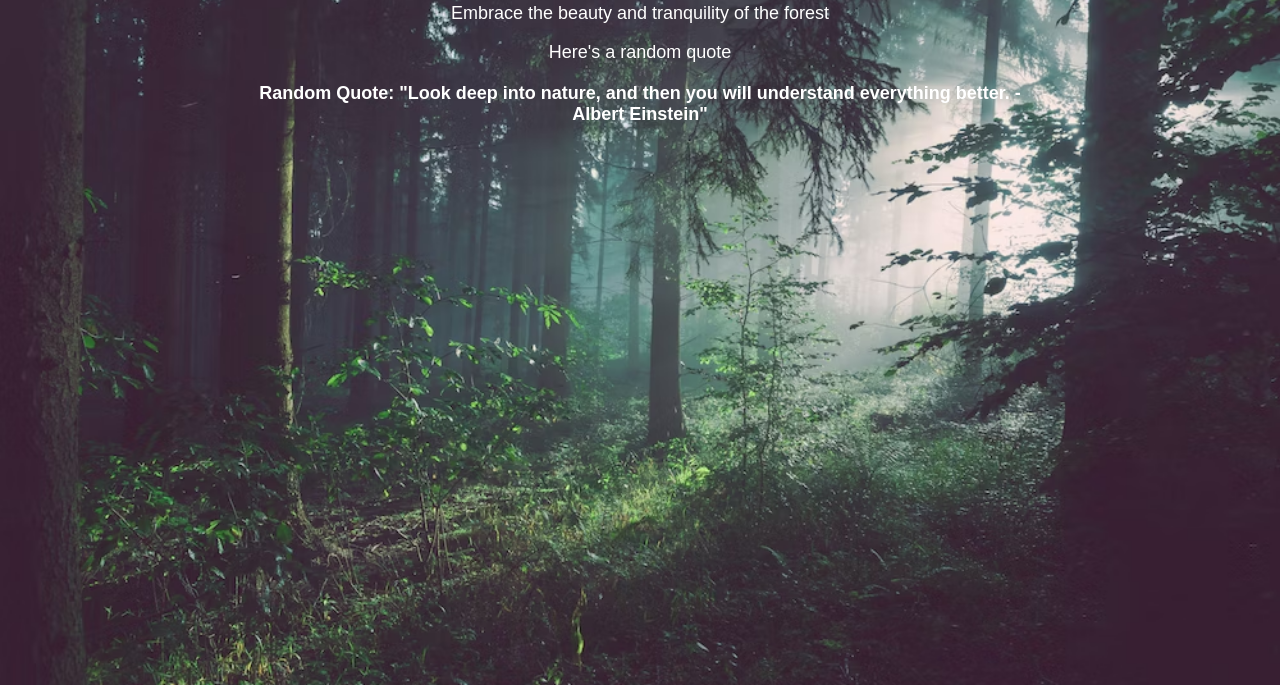
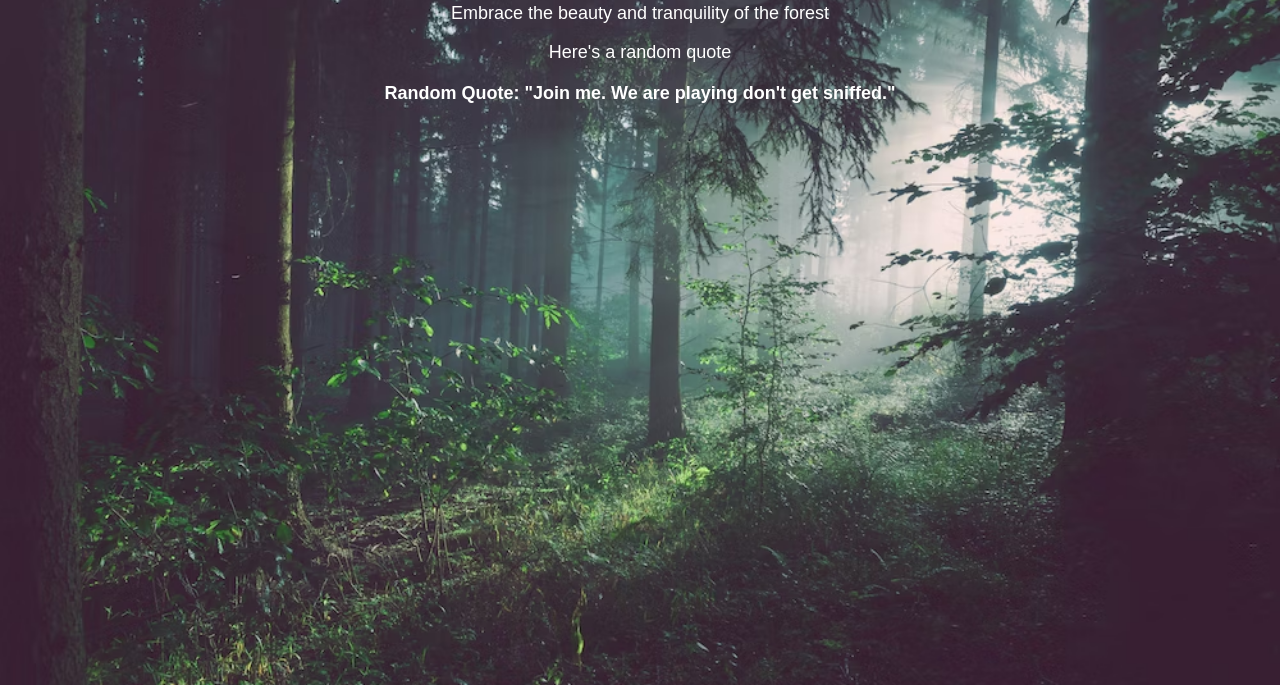
Before and after one commit to jamesmd63/website, a plain HTML site: page index.html in a window 1280 px wide. Shown: the part 115-800 px from the top of the page. Drawn offline with Linux system fonts and the light colour scheme.

Commit message:
Update index.html

```diff
--- a/index.html
+++ b/index.html
@@ -48,14 +48,104 @@
     <script>
         // Array of random forest-themed quotes
         const quotes = [
-            "In every walk with nature one receives far more than he seeks. - John Muir",
-            "The forest makes your heart gentle. You become one with it... No place for greed or anger there. - Pha Pachak",
-            "The clearest way into the Universe is through a forest wilderness. - John Muir",
-            "Look deep into nature, and then you will understand everything better. - Albert Einstein",
-            "Between every two pines is a doorway to a new world. - John Muir",
-            "Each day comes bearing its gifts. Untie the ribbon. — Ann Ruth Schabacker",
-            "Great opportunities to help others seldom come, but small ones surround us every day. — Sally Koch",
-            "A problem is a chance for you to do your best. - Duke Ellington"
+            "So he's a plantation owner? Yes.",
+            "He's got a monopoly on all the war crimes.",
+            "I want you sexually.",
+            "All villagers have boobs and they just giggle.",
+            "Oh that's my feet, sorry guys.",
+            "Im filling holes.",
+            "I would rather kill you with a massive sex toy.",
+            "I own you.",
+            "I'm messing around with A Minor.",
+            "He owns me. That’s racist. No it isn’t. I’m white.",
+            "SHUT THE FUCK UP TUBBY-LARD-ASS.",
+            "aww...I love your melons.",
+            "so fucken fat i cant even walk in a video game.",
+            "ok marshmallow picker.",
+            "The mass pass/tubbo ticket.",
+            "First the dad's pissin' me off, now he's filming rabbit porn.",
+            "Stop talking about the anatomy of the rabbit getting railed.",
+            "Don’t worry I dissect women.",
+            "Cant get through the day without lookin at the porns and wackin the weiner!" ,
+            "Bark like a dog.  You're below me.",
+            "I don't wanna fuck the Micky Mouse.",
+            "You already grabbed my dick once this evening.",
+            "The jizz glue one?",
+            "There wasn't consent on my end and you were obviously very eager to do it.",
+            "Dude, he flashed me shortly after that.",
+            "You flashed her and asked her to spoon?",
+            "Is it because you like tentacle porn?",
+            "I'm going to marvel.... I have to smell bad or they'll make fun of me.",
+            "Clap her chicas.",
+            "Bro, if you fell on your head you would die.",
+            "DO NOT tell him I'm steaming my cum.",
+            "We just gamblers falicied ourselves and won.",
+            "How to unlock the bathroom door on your friends, tutorial.",
+            "You can be a little baby if you want to.",
+            "There's like 8 billion people in Asia and I have a bigger dick than all of them.",
+            "I'm gonna go cry into my bagel.",
+            "Can my monstrous thighs fit in this ride?",
+            "Welcome Jumbo - Disney Cast Member. THAT MAN JUST CALLED ME JUMBO.",
+            "Let's play build-a-boat! Nooooooooo you're just gonna make a penis!",
+            "this penis looks very wealthy",
+            "Either super manly, or a twink breeding ground.",
+            "What kind of fucking question is that? Who the fuck ELSE would be spider gwen?",
+            "Fat jokes outside of throwing season is just fat shaming",
+            "Join me. We are playing don't get sniffed.",
+            "My entire basis of understanding has been based around porn.",
+            "He is the breed master.",
+            "God damn there's already a baby.  I'm such a good breed master",
+            "So i need to liquify once?",
+            "Don't quote stretch this ass.",
+            "you just ripped hard ass.",
+            "Are you out of the poop area? No. I don't know how to help you.",
+            "Why are we in poopville? Run into the walls, smash your face into it.",
+            "I need him like a drug, he is in my mind everyday.",
+            "Which one, skeleton or lardo?",
+            "I'm going to throw rocks until I kill penis.",
+            "The hotness of a woman fucking you. It has to be the specifics man.",
+            "This chick with a dick is hot. I’m so straight cause I’m looking at this chick with her giant dick.",
+            "Don't look up pvz snot please.",
+            "I have fallen inside the toilet...so many times",
+            "Stupid-ass fuckin' billionaires in a stupid-ass fuckin' submarine goin' down to the goddamn stupid-ass fuckin' titanic",
+            "I always get slammed in the ass by a spider",
+            "When i get a house, im painting all of my walls poop-brown. IF WE ARE STILL TOGETHER BY THEN, YOU WILL NOT PAINT THE WALLS POOP-BROWN! Already a bitch wife.",
+            "The power I hold with 3 fingers.",
+            "Oh shit! Oh shit! Oh shit! My asshole!....Stretchhh!",
+            "I need to buy the monkey. I need to buy the monkey.",
+            "wow you dont wanna comment on my fabulous tits?",
+            "I hope Kirby gives me that special birthday suprise!",
+            "I didnt take off my underwear just to be ignored",
+            "I WANT HIS SAUSAGE!!!",
+            "You know how many men I pleasure daily?",
+            "That’s a mother and a family of 5. *Speeds Up*",
+            "Im really in the mood to play with my bean roght now",
+            "We should give all old people butt-plugs so they dont shit everywhere",
+            "Thanks for being my slave",
+            "Oh hah like you are running a mini sweat shop",
+            "Is that a pillow or are you just caked the fuck up?",
+            "I just came on my tsuyu asui body pillow",
+            "NO NO NO STOP FLUSHING!!! ITS NOT GONNA FLUSH!!!",
+            "Where is the DJ telling a ton of teenagers to twerk?",
+            "I've been trained like Pavlov's dogs.",
+            "Probability that someone is a drug dealer and a robber. With a gun.",
+            "If he was here we’d be fucking on cement",
+            "I say we go to the parking lot and we hit as many pedestrians as possible",
+            "Bonus points for headshots",
+            "queefing and tell",
+            "hotter than a baby in a microwave",
+            "Keep talkin about my fat penis",
+            "will you lick my feet clean",
+            "Ask them about the gay special",
+            "if i put peanutbutter on my penis would you lick it?",
+            "OH you forgot these hot hog balls in your mouth.",
+            "Everyone's in the same shower at the same time! That's the party!",
+            "Stop sending me photos of your feet please. I don't want to see photos of your feet.",
+            "this is turd the target but with logan's piss.",
+            "...that's not mayonnaise...",
+            "I hate having to give my mouthpiece sloppy everytime it's cold out.",
+            "Genghis Khan is so me coded.' He said, his penis shrinking and estrogen flowing through his body",
+            "You know how umbrella's open...? Can I put that up your butt?",
         ];
 
         // Function to display a random forest quote
```
